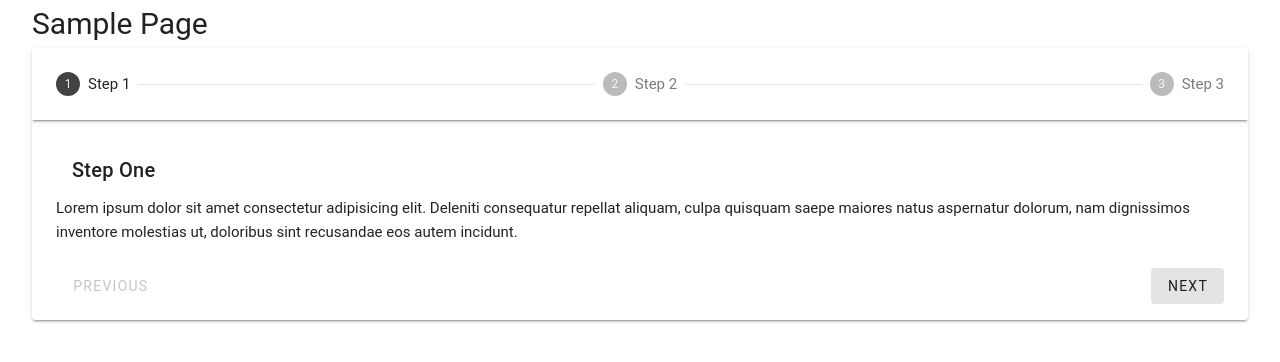
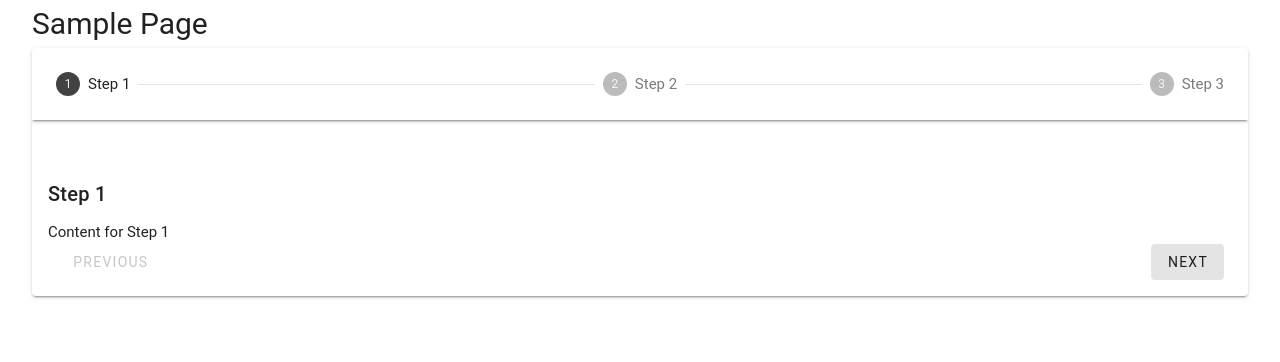
Before and after one commit to nadun96/ats_simple, a Vue app: page /sample in a window 1280 px wide. Shown: the top 362 px of the page. Built offline with nearby package versions, Linux system fonts and the light colour scheme.

Commit message:
fixed: custom stepper

```diff
--- a/src/components/CdStepper.vue
+++ b/src/components/CdStepper.vue
@@ -1,30 +1,21 @@
-<!-- eslint-disable vue/valid-v-slot -->
 <template>
-  <v-stepper prev-text="Previous" next-text="Next" :items="['Step 1', 'Step 2', 'Step 3']">
-    <template v-slot:item.1>
-      <v-card title="Step One" flat
-        >Lorem ipsum dolor sit amet consectetur adipisicing elit. Deleniti consequatur repellat
-        aliquam, culpa quisquam saepe maiores natus aspernatur dolorum, nam dignissimos inventore
-        molestias ut, doloribus sint recusandae eos autem incidunt.</v-card
-      >
-    </template>
-
-    <template v-slot:item.2>
-      <v-card title="Step Two" flat
-        >Lorem ipsum dolor sit amet consectetur adipisicing elit. Deleniti consequatur repellat
-        aliquam, culpa quisquam saepe maiores natus aspernatur dolorum, nam dignissimos inventore
-        molestias ut, doloribus sint recusandae eos autem incidunt.</v-card
-      >
-    </template>
-
-    <template v-slot:item.3>
-      <v-card title="Step Three" flat
-        >Lorem ipsum dolor sit amet consectetur adipisicing elit. Deleniti consequatur repellat
-        aliquam, culpa quisquam saepe maiores natus aspernatur dolorum, nam dignissimos inventore
-        molestias ut, doloribus sint recusandae eos autem incidunt.</v-card
-      >
-    </template>
+  <v-stepper v-model="activeStep" :items="steps.map(s => s.title)" prev-text="Previous" next-text="Next">
+    <v-card flat :title="steps[activeStep - 1].title">
+      <div style="padding-inline: 16px;" v-if="typeof steps[activeStep - 1].content === 'string'" v-html="steps[activeStep - 1].content" />
+      <component v-else :is="steps[activeStep - 1].content" />
+    </v-card>
   </v-stepper>
 </template>
 
-<script setup lang="ts"></script>
+<script setup lang="ts">
+import { ref } from 'vue'
+
+defineProps<{
+  steps: {
+    title: string
+    content: string | object
+  }[]
+}>()
+
+const activeStep = ref(1) // Vuetify stepper is 1-based
+</script>
--- a/src/views/SampleView.vue
+++ b/src/views/SampleView.vue
@@ -1,6 +1,6 @@
 <template>
   <h1>Sample Page</h1>
-  <cd-stepper></cd-stepper>
+  <cd-stepper :steps="stepData"></cd-stepper>
 </template>
 
 <script lang="ts">
@@ -10,5 +10,23 @@ export default {
   components: {
     'cd-stepper': CdStepper,
   },
+  data() {
+    return {
+      stepData: [
+        {
+          title: 'Step 1',
+          content: '<div>Content for Step 1</div>',
+        },
+        {
+          title: 'Step 2',
+          content: '<div>Content for Step 2</div>',
+        },
+        {
+          title: 'Step 3',
+          content: '<div>Content for Step 3</div>',
+        },
+      ],
+    }
+  },
 }
 </script>
```
